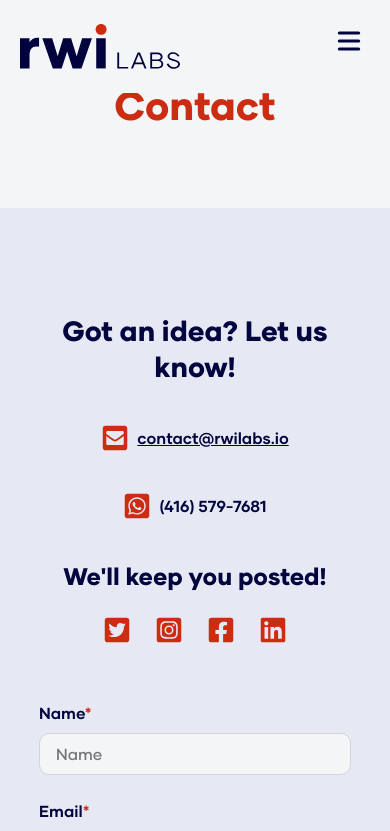
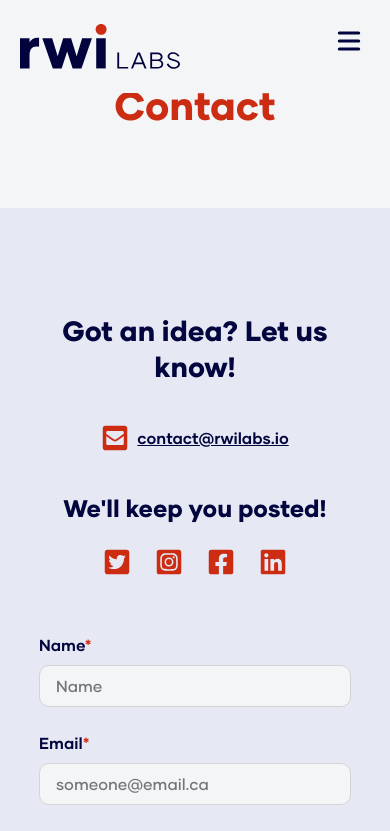
Before and after one commit to maplesyrupman/rwi-site, a Next.js app: page /contact in a window 390 px wide. Shown: the top 831 px of the page. Built offline with nearby package versions, Linux system fonts and the light colour scheme.

Commit message:
removed phone number from contact page

```diff
--- a/pages/contact.tsx
+++ b/pages/contact.tsx
@@ -28,10 +28,10 @@
                             <FaEnvelopeSquare className='txtRed svgIcon'/>
                             <Link text='contact@rwilabs.io' href='mailto:contact@rwilabs.io' linkStyle='bold' destination='external'/>
                         </div>
-                        <div className='flexRow alignCenter gapSM'>
+                        {/* <div className='flexRow alignCenter gapSM'>
                             <FaWhatsappSquare className='txtRed svgIcon' />
                             <p className='txtBlue bold'>(416) 579-7681</p>
-                        </div>
+                        </div> */}
 
                         <div className='flexColumn gapMD alignCenterMD'>
                             <h4 className='txtBlue'>We&apos;ll keep you posted!</h4>
```
